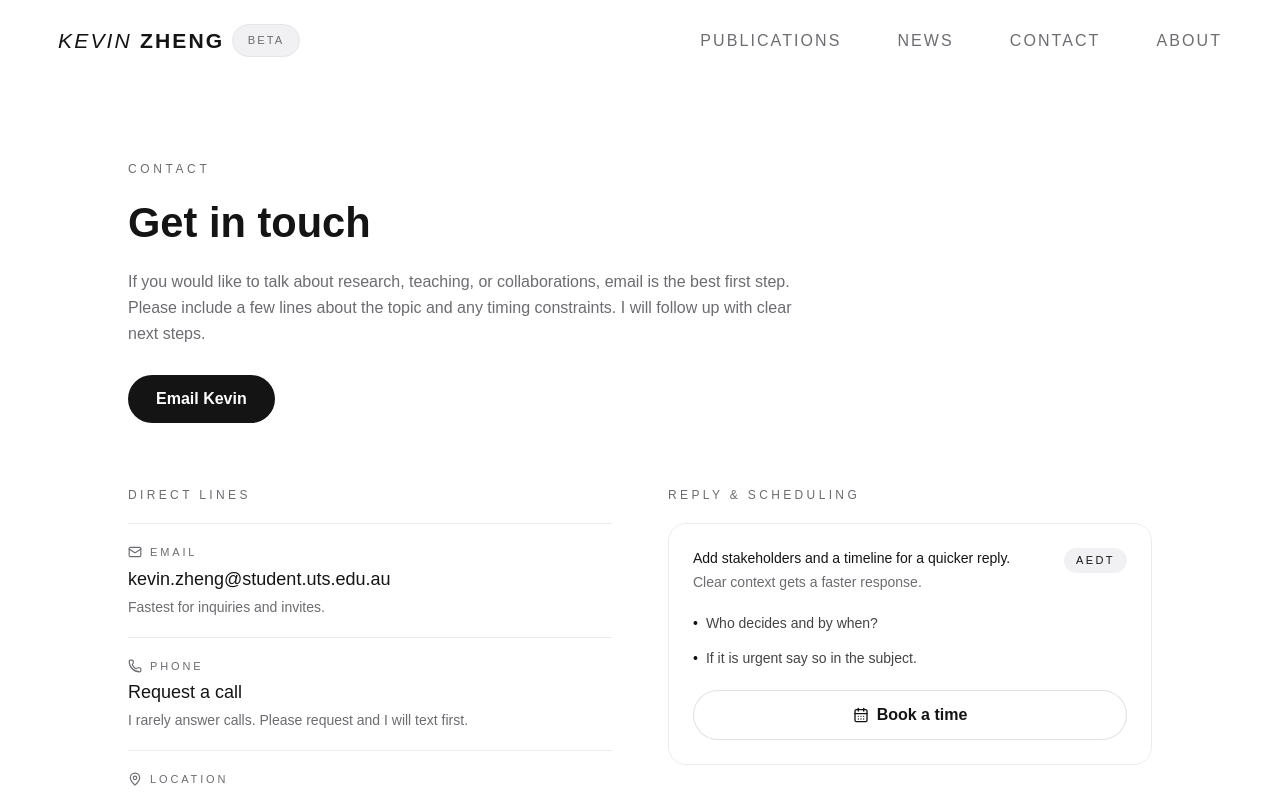
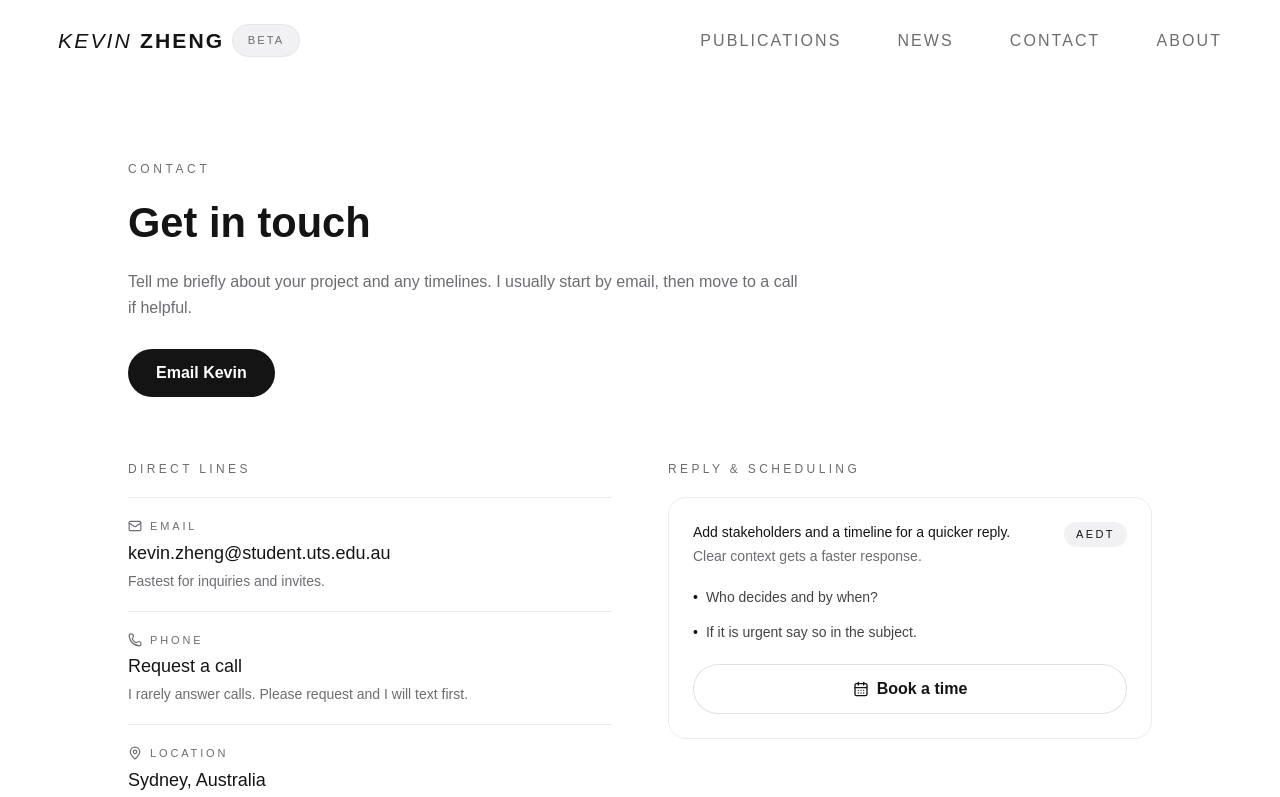
Before and after one commit to kyxzhe/kyxzhe.github.io, a Next.js app: page /contact in a window 1280 px wide. Shown: the top 797 px of the page. Built offline with nearby package versions, Linux system fonts and the light colour scheme.

Commit message:
chore: simplify contact blurb

```diff
--- a/src/app/contact/page.tsx
+++ b/src/app/contact/page.tsx
@@ -95,7 +95,7 @@ export default function ContactPage() {
             Get in touch
           </h1>
           <p className="text-[15px] md:text-base text-muted-foreground max-w-2xl leading-relaxed">
-            If you would like to talk about research, teaching, or collaborations, email is the best first step. Please include a few lines about the topic and any timing constraints. I will follow up with clear next steps.
+            Tell me briefly about your project and any timelines. I usually start by email, then move to a call if helpful.
           </p>
           <div className="flex flex-wrap gap-3 pt-2">
             <Link
```
